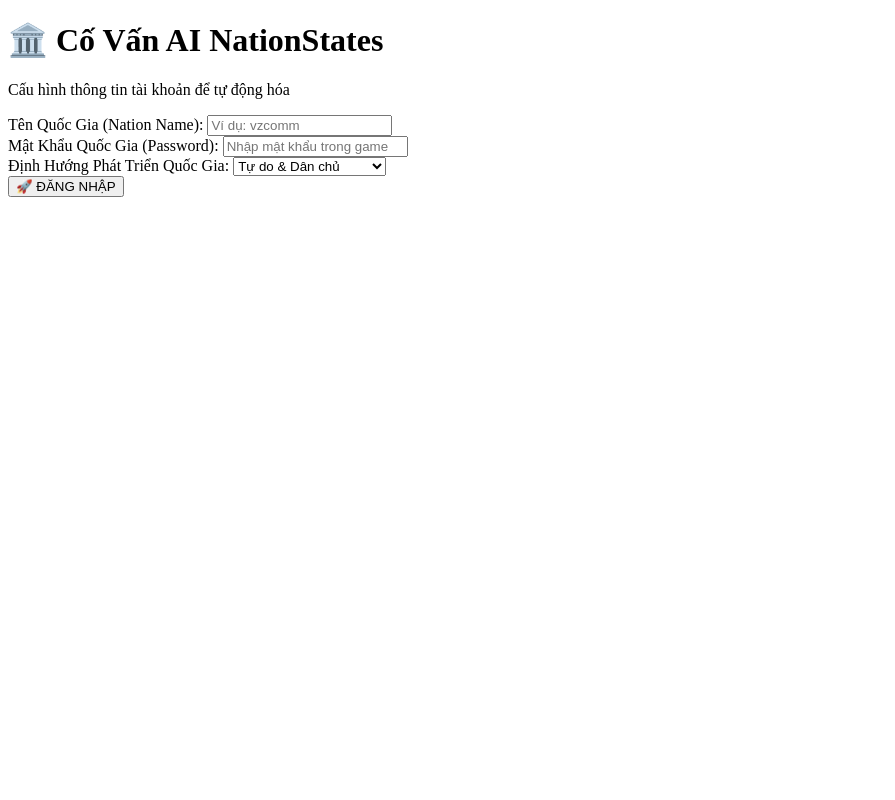
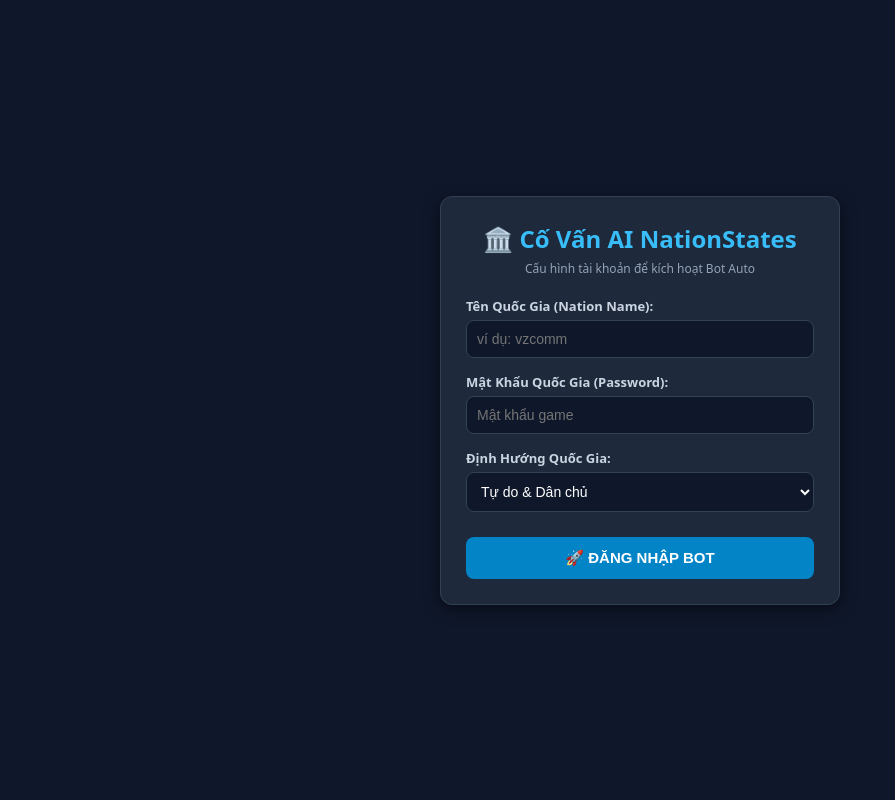
Before and after one commit to zhaxuan92-star/vzcomm-ai-advisor, a Flask app: page /login in a window 1280 px wide. Shown: the whole page, without its empty margins (0-895 px from the left). Run offline with Flask 3, Linux system fonts and the light colour scheme.

Commit message:
Update login.html

```diff
--- a/templates/login.html
+++ b/templates/login.html
@@ -3,36 +3,43 @@
 <head>
     <meta charset="UTF-8">
     <meta name="viewport" content="width=device-width, initial-scale=1.0">
-    <title>Đăng Nhập Quốc Gia - Cố Vấn AI</title>
-    <script src="[https://cdn.tailwindcss.com](https://cdn.tailwindcss.com)"></script>
+    <title>Đăng Nhập - Cố Vấn AI</title>
+    <style>
+        * { box-sizing: border-box; margin: 0; padding: 0; }
+        body { background-color: #0f172a; color: #f8fafc; font-family: system-ui, -apple-system, sans-serif; display: flex; justify-content: center; align-items: center; min-height: 100vh; padding: 15px; }
+        .login-card { background-color: #1e293b; border: 1px solid #334155; border-radius: 12px; padding: 25px; width: 100%; max-width: 400px; box-shadow: 0 4px 15px rgba(0,0,0,0.5); }
+        .form-group { margin-bottom: 15px; }
+        label { display: block; font-size: 13px; font-weight: bold; color: #cbd5e1; margin-bottom: 5px; }
+        input, select { width: 100%; background-color: #0f172a; border: 1px solid #334155; color: white; padding: 10px; border-radius: 8px; font-size: 14px; outline: none; }
+        input:focus, select:focus { border-color: #38bdf8; }
+        .btn-submit { width: 100%; background-color: #0284c7; color: white; border: none; padding: 12px; border-radius: 8px; font-weight: bold; font-size: 15px; cursor: pointer; margin-top: 10px; }
+        .btn-submit:hover { background-color: #0369a1; }
+        .error-msg { background-color: rgba(239, 68, 68, 0.2); border: 1px solid #ef4444; color: #fca5a5; padding: 10px; border-radius: 6px; font-size: 13px; margin-bottom: 15px; }
+    </style>
 </head>
-<body class="bg-slate-900 text-white min-h-screen flex items-center justify-center p-4">
-    <div class="bg-slate-800 p-8 rounded-xl border border-slate-700 shadow-2xl w-full max-w-md">
-        <div class="text-center mb-6">
-            <h1 class="text-2xl font-bold text-cyan-400">🏛️ Cố Vấn AI NationStates</h1>
-            <p class="text-slate-400 text-sm mt-1">Cấu hình thông tin tài khoản để tự động hóa</p>
-        </div>
+<body>
+    <div class="login-card">
+        <h2 style="color: #38bdf8; text-align: center; margin-bottom: 5px;">🏛️ Cố Vấn AI NationStates</h2>
+        <p style="color: #94a3b8; text-align: center; font-size: 12px; margin-bottom: 20px;">Cấu hình tài khoản để kích hoạt Bot Auto</p>
 
         {% if error %}
-        <div class="bg-red-500/20 border border-red-500 text-red-300 p-3 rounded-lg text-sm mb-4">
-            {{ error }}
-        </div>
+        <div class="error-msg">{{ error }}</div>
         {% endif %}
 
-        <form action="/login" method="POST" class="space-y-4">
-            <div>
-                <label class="block text-sm font-semibold text-slate-300 mb-1">Tên Quốc Gia (Nation Name):</label>
-                <input type="text" name="nation" required placeholder="Ví dụ: vzcomm" class="w-full bg-slate-900 border border-slate-700 rounded-lg p-3 text-white focus:outline-none focus:border-cyan-500">
+        <form action="/login" method="POST">
+            <div class="form-group">
+                <label>Tên Quốc Gia (Nation Name):</label>
+                <input type="text" name="nation" required placeholder="ví dụ: vzcomm">
             </div>
 
-            <div>
-                <label class="block text-sm font-semibold text-slate-300 mb-1">Mật Khẩu Quốc Gia (Password):</label>
-                <input type="password" name="password" required placeholder="Nhập mật khẩu trong game" class="w-full bg-slate-900 border border-slate-700 rounded-lg p-3 text-white focus:outline-none focus:border-cyan-500">
+            <div class="form-group">
+                <label>Mật Khẩu Quốc Gia (Password):</label>
+                <input type="password" name="password" required placeholder="Mật khẩu game">
             </div>
 
-            <div>
-                <label class="block text-sm font-semibold text-slate-300 mb-1">Định Hướng Phát Triển Quốc Gia:</label>
-                <select name="ideology" class="w-full bg-slate-900 border border-slate-700 rounded-lg p-3 text-white focus:outline-none focus:border-cyan-500">
+            <div class="form-group">
+                <label>Định Hướng Quốc Gia:</label>
+                <select name="ideology">
                     <option value="Tự do cá nhân, Kinh tế thị trường & Dân chủ">Tự do & Dân chủ</option>
                     <option value="Tập trung quyền lực, An ninh quân sự & Kỷ luật">Quân sự & Kỷ luật</option>
                     <option value="Tối ưu hóa Tăng trưởng Kinh tế & Doanh nghiệp">Phát triển Kinh tế</option>
@@ -40,10 +47,8 @@
                 </select>
             </div>
 
-            <button type="submit" class="w-full bg-cyan-600 hover:bg-cyan-500 text-white font-bold py-3 rounded-lg shadow-lg transition mt-2">
-                🚀 ĐĂNG NHẬP
-            </button>
+            <button type="submit" class="btn-submit">🚀 ĐĂNG NHẬP BOT</button>
         </form>
     </div>
 </body>
-        </html>
+</html>
```
